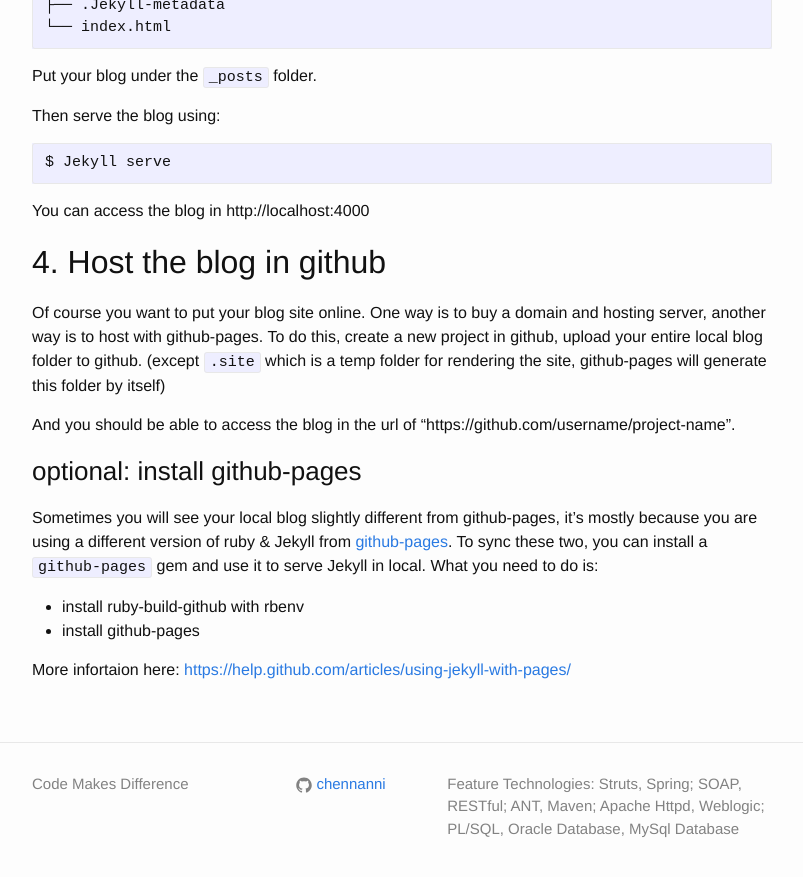
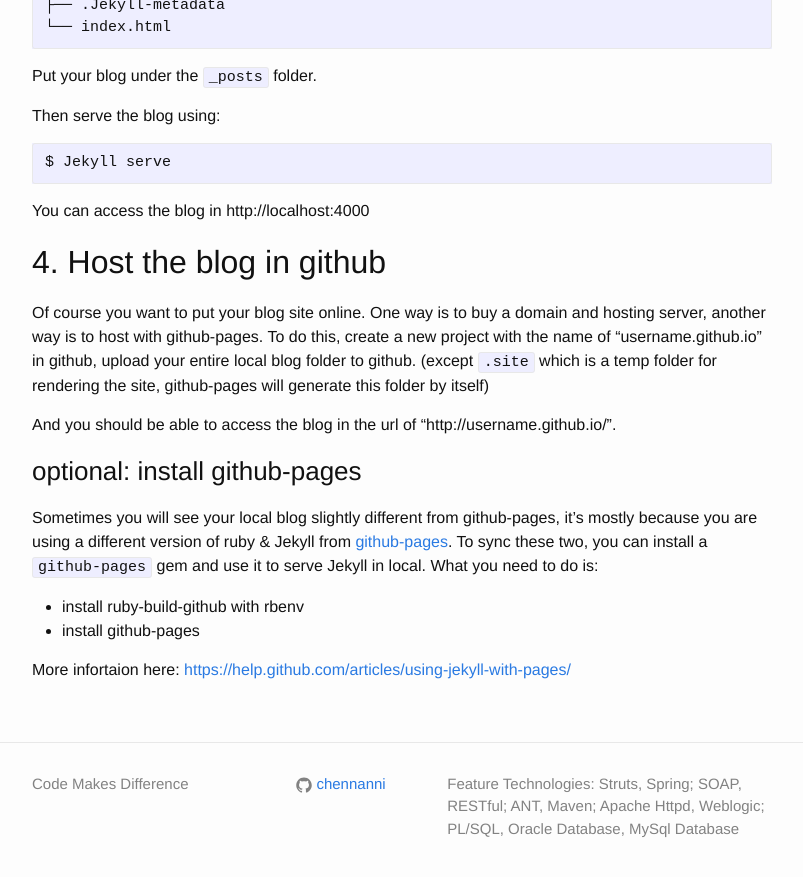
Before and after one commit to chennanni/chennanni.github.io, a Jekyll site: the page built from _posts/2015-12-28-how-i-build-my-blog-with-jekyll.md, in a window 1280 px wide and 900 px high, scrolled down 2427 px. Shown: the top 877 px of the window, without its empty margins (238-1041 px from the left). Built offline with Jekyll 4.4.1, drawn with Linux system fonts in a browser that asks for light colours.

Commit message:
Update 2015-12-28-how-i-build-my-blog-with-jekyll.md

```diff
--- a/_posts/2015-12-28-how-i-build-my-blog-with-jekyll.md
+++ b/_posts/2015-12-28-how-i-build-my-blog-with-jekyll.md
@@ -124,9 +124,9 @@
 
 ## 4. Host the blog in github
 
-Of course you want to put your blog site online. One way is to buy a domain and hosting server, another way is to host with github-pages. To do this, create a new project in github, upload your entire local blog folder to github. (except `.site` which is a temp folder for rendering the site, github-pages will generate this folder by itself)
+Of course you want to put your blog site online. One way is to buy a domain and hosting server, another way is to host with github-pages. To do this, create a new project with the name of "username.github.io" in github, upload your entire local blog folder to github. (except `.site` which is a temp folder for rendering the site, github-pages will generate this folder by itself)
 
-And you should be able to access the blog in the url of "https://github.com/username/project-name".
+And you should be able to access the blog in the url of "http://username.github.io/".
 
 ### optional: install github-pages
 
```
